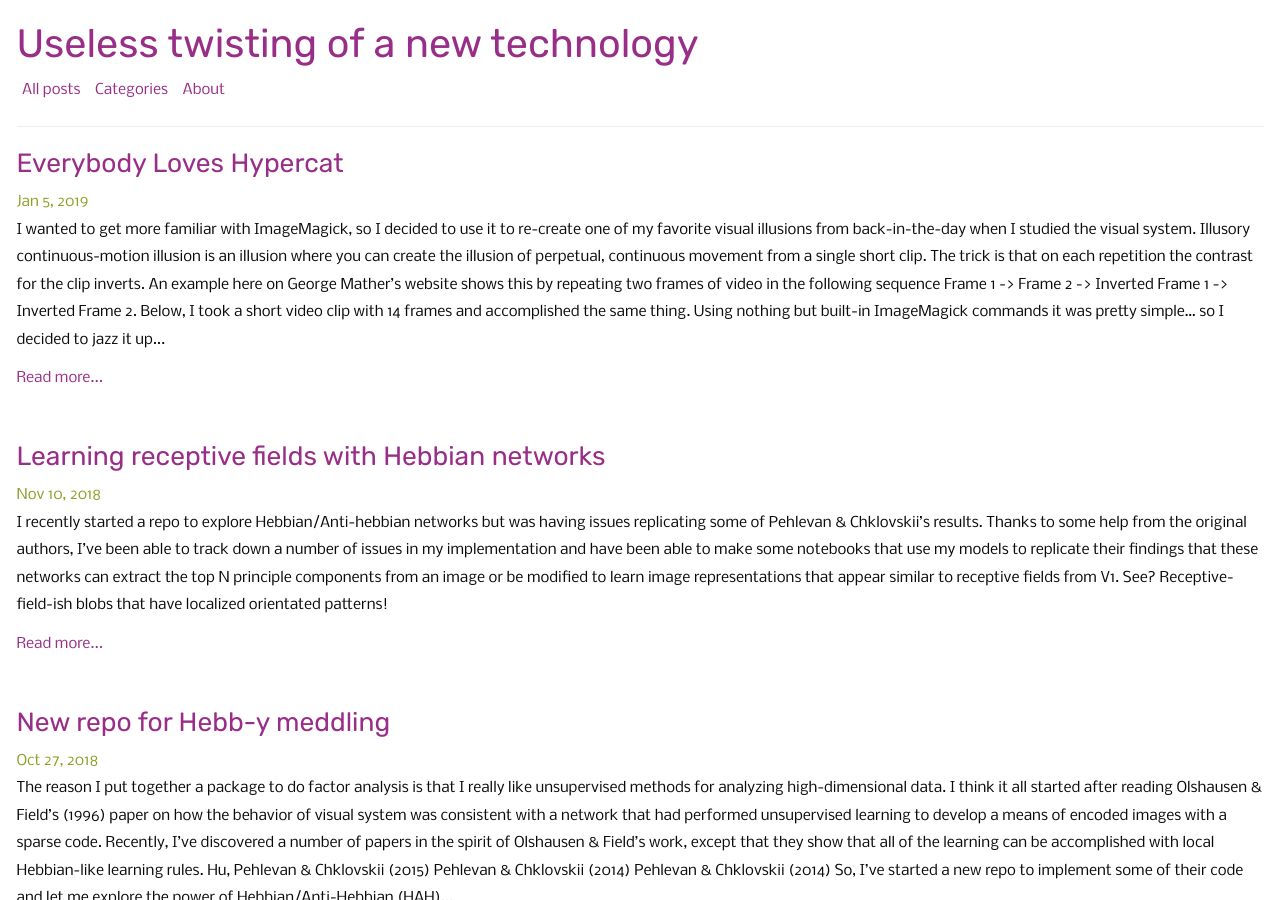
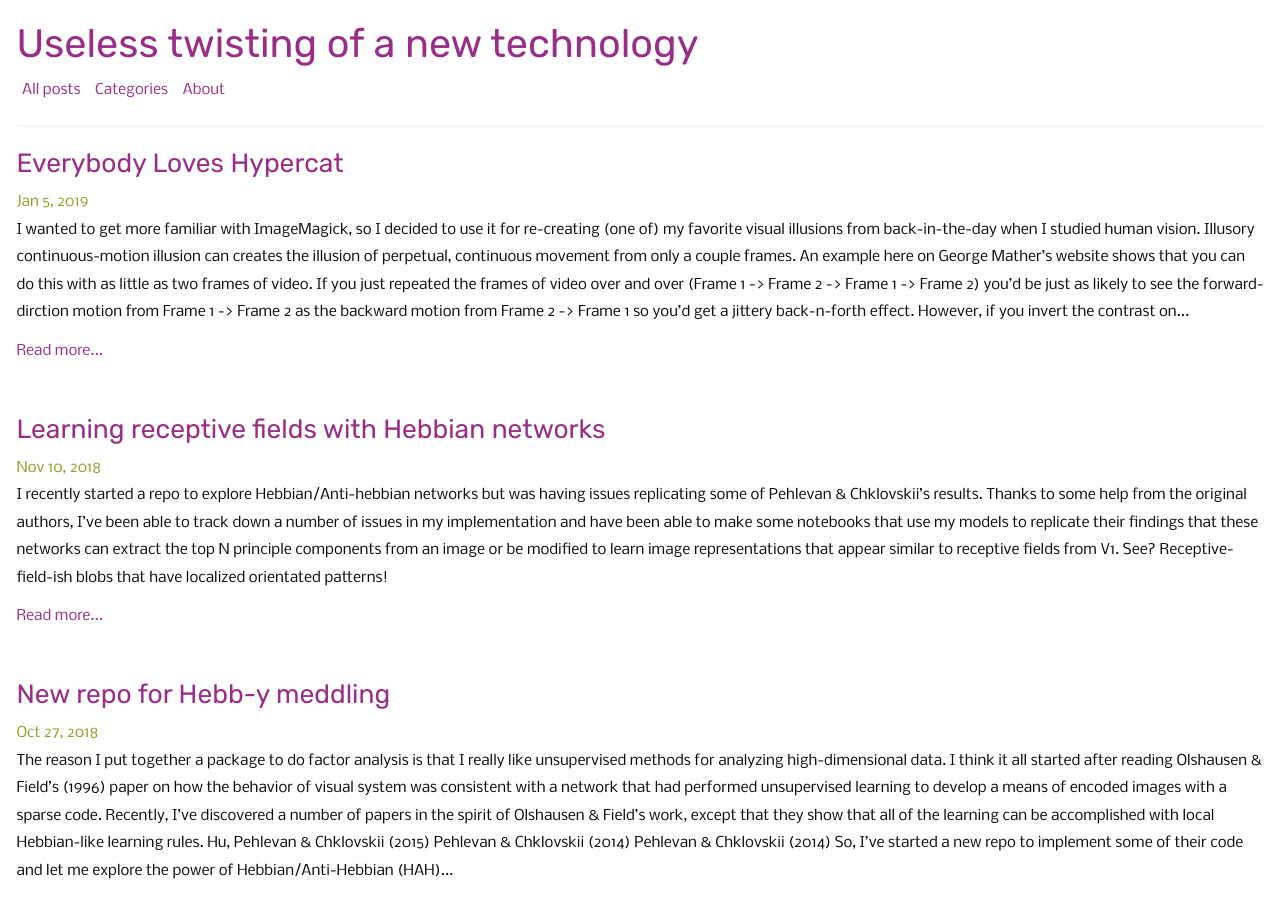
Before and after one commit to bmcmenamin/bmcmenamin.github.io, a Jekyll site: the page built from index.html, in a window 1280 px wide and 900 px high. Built offline with Jekyll 4.4.1, drawn with Linux system fonts in a browser that asks for light colours.

Commit message:
revision

````diff
--- a/_posts/2019-01-05-hypercat.md
+++ b/_posts/2019-01-05-hypercat.md
@@ -5,19 +5,20 @@ author: "Brenton McMenamin"
 tags: [Misc]
 ---
 
-I wanted to get more familiar with ImageMagick, so I decided to use it to re-create one of my favorite visual illusions from back-in-the-day when I studied the visual system. [Illusory continuous-motion illusion](https://journals.sagepub.com/doi/abs/10.1068/p150627) is an illusion where you can create the illusion of perpetual, continuous movement from a single short clip. The trick is that on each repetition the contrast for the clip inverts.
+I wanted to get more familiar with ImageMagick, so I decided to use it for re-creating (one of) my favorite visual illusions from back-in-the-day when I studied human vision. [Illusory continuous-motion illusion](https://journals.sagepub.com/doi/abs/10.1068/p150627) can creates the illusion of perpetual, continuous movement from only a couple frames.
 
-An example [here](http://www.georgemather.com/MotionDemos/FourstrokeQT.html) on George Mather's website shows this by repeating two frames of video in the following sequence `Frame 1 -> Frame 2 -> Inverted Frame 1 -> Inverted Frame 2`. Below, I took a short video clip with 14 frames and accomplished the same thing. Using nothing but built-in ImageMagick commands it was pretty simple... so I decided to jazz it up with some stroboscopic neon colors while I was at it.
+An example [here](http://www.georgemather.com/MotionDemos/FourstrokeQT.html) on George Mather's website shows that you can do this with as little as two frames of video. If you just repeated the frames of video over and over (`Frame 1 -> Frame 2 -> Frame 1 -> Frame 2`) you'd be just as likely to see the forward-dirction motion from `Frame 1 -> Frame 2` as the backward motion from `Frame 2 -> Frame 1` so you'd get a jittery back-n-forth effect. However, if you invert the contrast on each repetition (`Frame 1 -> Frame 2 -> Inverted Frame 1 -> Inverted Frame 2`) you don't detect motion on across the contrast inversions for `Frame 2 -> Inverted Frame 1` (or `Inverted Frame 2 -> Frame 1`) so you only see the continuous forward motion.
 
+Below, I took a short video clip with 14 frames and did the same thing using built-in ImageMagick commands. In the spirit of [Hypnotoad](https://futurama.fandom.com/wiki/Hypnotoad) and [Partyparrot](https://cultofthepartyparrot.com/) I decided to jazz it up with some stroboscopic neon colors.
 
-[Hypnotoad](https://futurama.fandom.com/wiki/Hypnotoad) and [Partyparrot](https://cultofthepartyparrot.com/), meet HYPERCAT:
+Behold, HYPERCAT:
 
 <div align="center">
     <img alt="HYPERCAT" src="/figs/hypercat/hypercat.gif" width="600px">
 </div>
 
 
-Here's the script:
+Here's the ImageMagick script:
 
 ```bash
 #!/bin/bash
````
